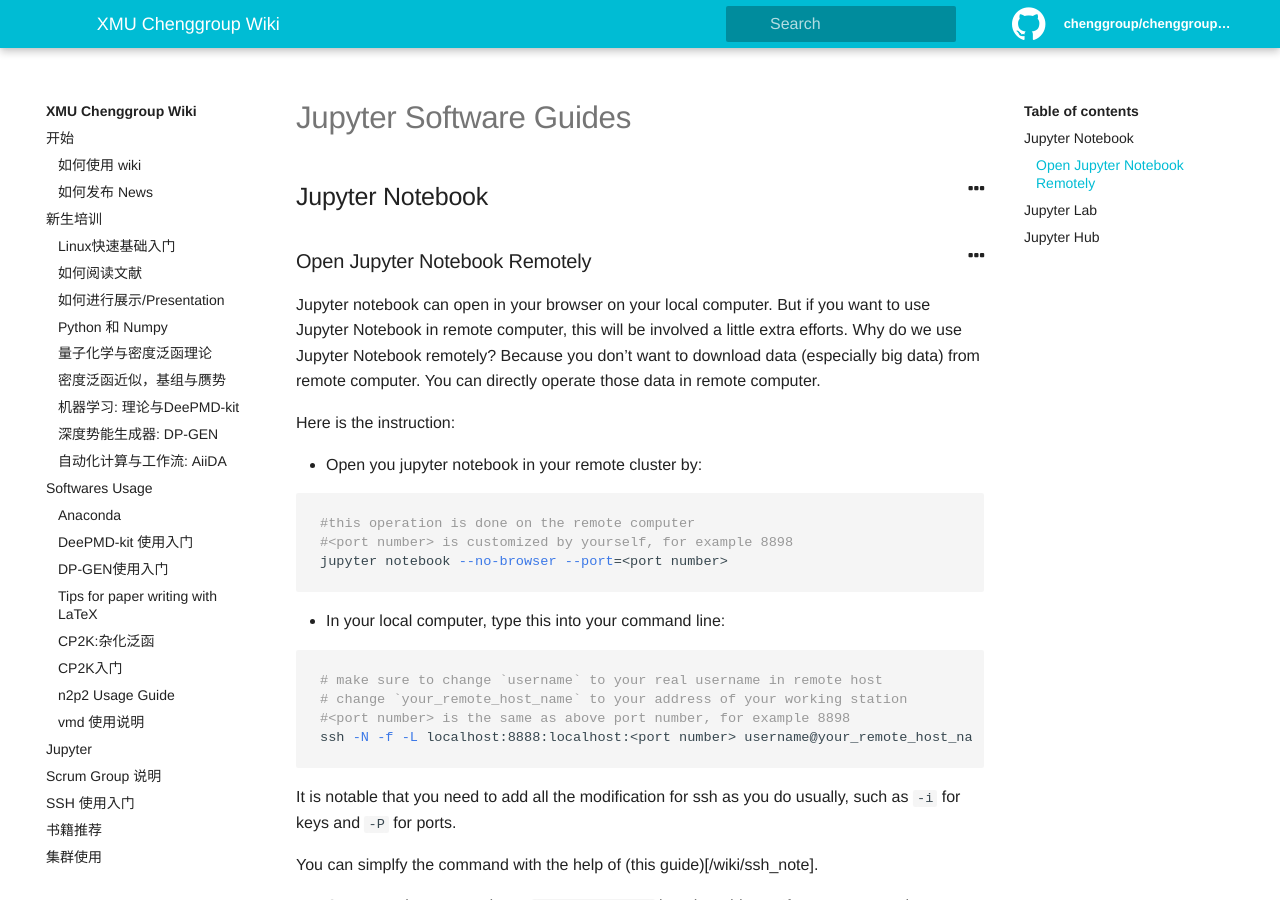
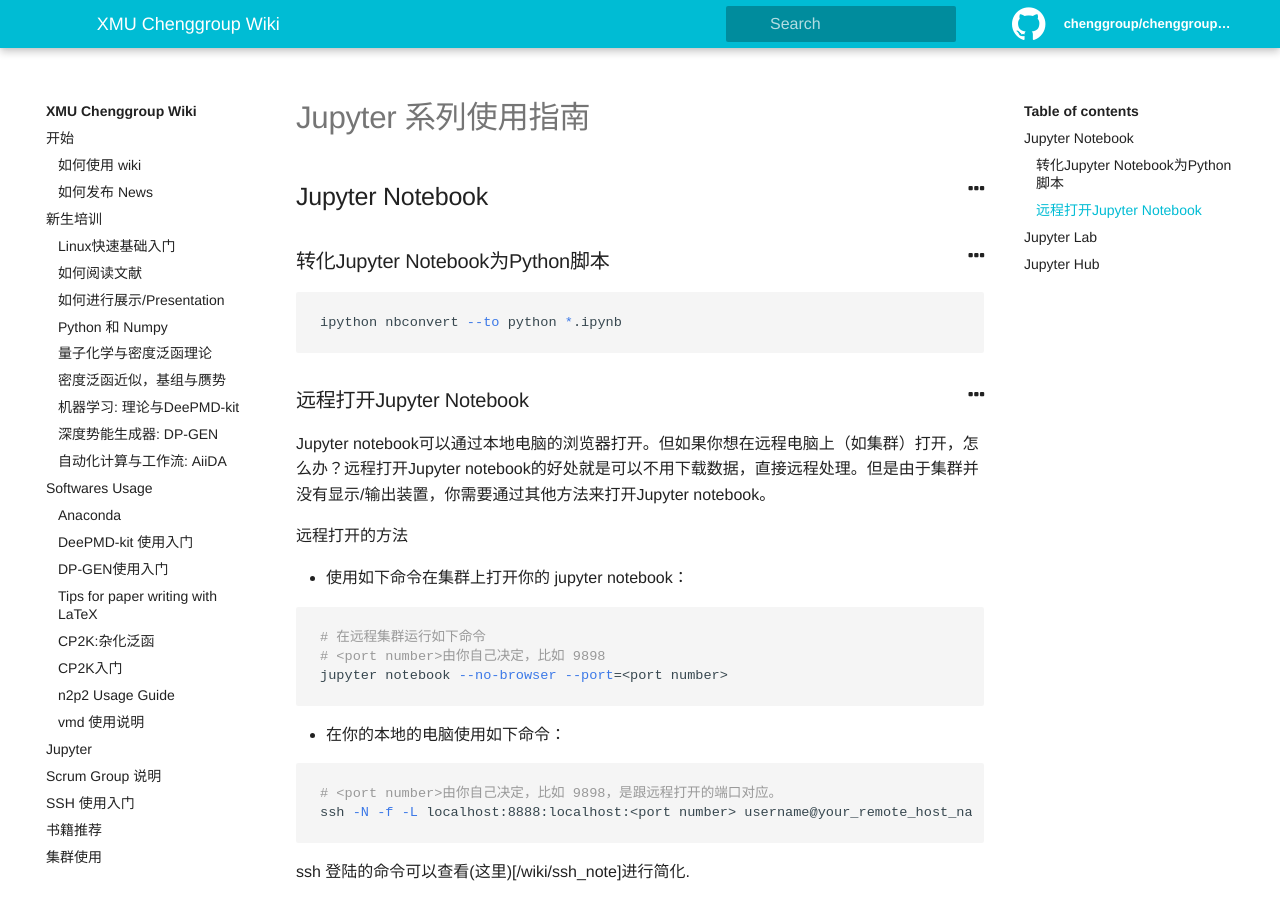
Before and after one commit to chenggroup/chenggroup.github.io, a Jekyll site: the page built from _wiki/jupyter.md, in a window 1280 px wide and 900 px high. Built offline with Jekyll 4.4.1, drawn with Linux system fonts in a browser that asks for light colours; some of the changed text lies outside the part shown.

Commit message:
add jupyter convert python

````diff
--- a/_wiki/jupyter.md
+++ b/_wiki/jupyter.md
@@ -1,43 +1,49 @@
 ---
-Title: Jupyter Software Guide
-Authors: Yongbin Zhuang
+Title: Jupyter 系列使用指南
+Authors: 庄永斌
 priority: 1.2
 ---
 
 
 
-# Jupyter Software Guides
+# Jupyter 系列使用指南
 
 ## Jupyter Notebook
 
-### Open Jupyter Notebook Remotely
-
-Jupyter notebook can open in your browser on your local computer. But if you want to use Jupyter Notebook in remote computer, this will be involved a little extra efforts. Why do we use Jupyter Notebook remotely? Because you don't want to download data (especially big data) from remote computer. You can directly operate those data in remote computer.
-
-Here is the instruction:
-
-- Open you jupyter notebook in your remote cluster by:
+### 转化Jupyter Notebook为Python脚本
 
 ```bash
-#this operation is done on the remote computer
-#<port number> is customized by yourself, for example 8898
+ipython nbconvert --to python *.ipynb
+```
+
+
+
+### 远程打开Jupyter Notebook
+
+Jupyter notebook可以通过本地电脑的浏览器打开。但如果你想在远程电脑上（如集群）打开，怎么办？远程打开Jupyter notebook的好处就是可以不用下载数据，直接远程处理。但是由于集群并没有显示/输出装置，你需要通过其他方法来打开Jupyter notebook。
+
+远程打开的方法
+
+- 使用如下命令在集群上打开你的 jupyter notebook：
+
+```bash
+# 在远程集群运行如下命令
+# <port number>由你自己决定，比如 9898
 jupyter notebook --no-browser --port=<port number>
 ```
 
-- In your local computer, type this into your command line:
+- 在你的本地的电脑使用如下命令：
 
 ```bash
-# make sure to change `username` to your real username in remote host
-# change `your_remote_host_name` to your address of your working station
-#<port number> is the same as above port number, for example 8898
+# <port number>由你自己决定，比如 9898，是跟远程打开的端口对应。
 ssh -N -f -L localhost:8888:localhost:<port number> username@your_remote_host_name
 ```
 
-It is notable that you need to add all the modification for ssh as you do usually, such as `-i` for keys and `-P` for ports.
 
-You can simplfy the command with the help of (this guide)[{{ site.baseurl }}/wiki/ssh_note].
 
-- Open your browser and type `localhost:8888` into the address. If you encounter the page which requires your to enter `password` or `token`, you can find `token` of your notebook by command:
+ssh 登陆的命令可以查看(这里)[{{ site.baseurl }}/wiki/ssh_note]进行简化.
+
+- 打开本地电脑的浏览器，输入`localhost:8888` 。然后会弹出输入 `password` 或 `token`的页面, 你可以在集群上输入如下命令来查看：
 
 ```bash
 #type this command in your remote computer, you can find token to enter remote notebook
````
Also changed, not shown: _wiki/Softwares Usage/DP-GEN.md (+1 -1 lines).
